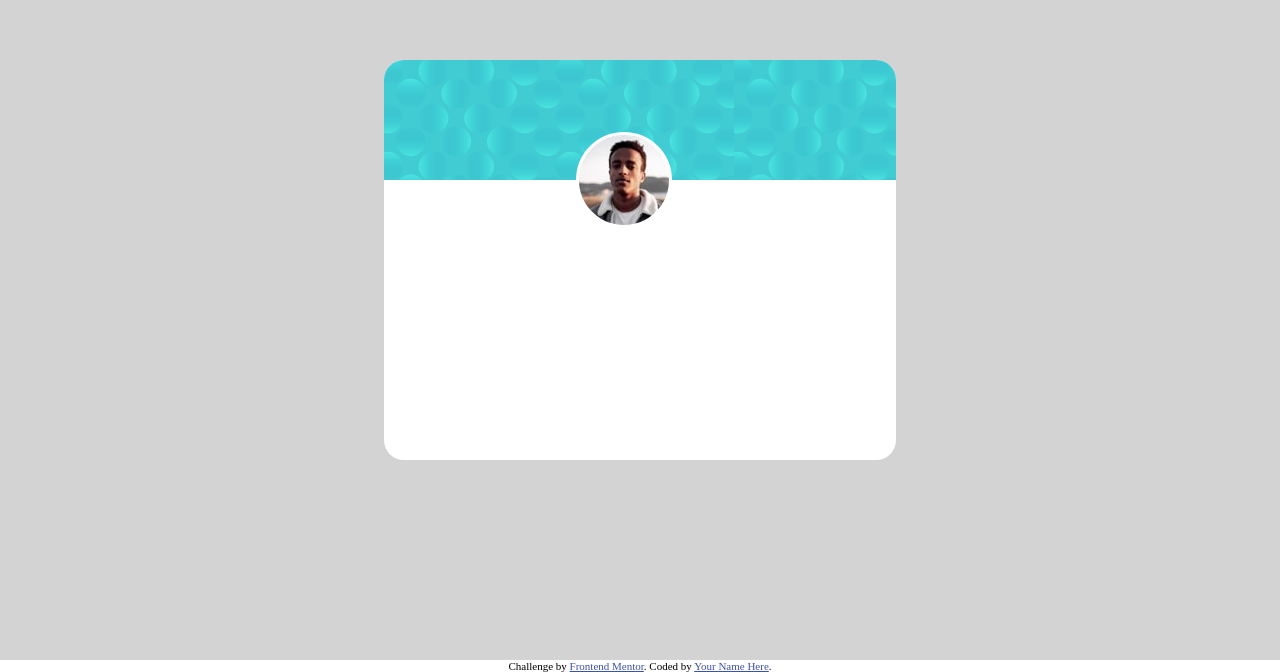
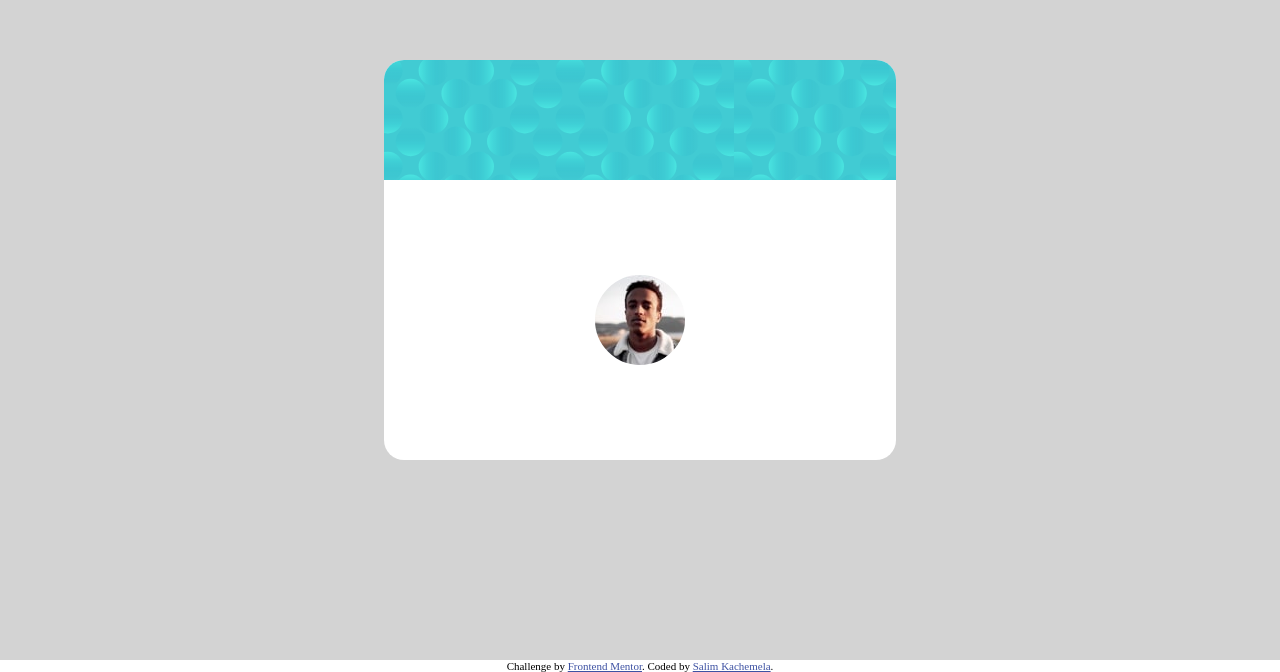
Before and after one commit to ProfKache/frontendmentor-challenges, a plain HTML site: page newbie/profile-card-component/index.html in a window 1280 px wide. Shown: the part 140-812 px from the top of the page. Drawn offline with Linux system fonts and the light colour scheme.

Commit message:
Update footer for the profile card

```diff
--- a/newbie/profile-card-component/css/style.css
+++ b/newbie/profile-card-component/css/style.css
@@ -22,6 +22,9 @@ body {
   /* border: 1px solid grey; */
   border-radius: 2rem;
   position: relative;
+  display: flex;
+  flex-direction: column;
+  align-items: stretch;
 }
 
 .upper {
@@ -37,8 +40,9 @@ body {
   border: 3px solid white;
   border-radius: 100%;
   background: url('/images/image-victor.jpg');
-  position: fixed;
-  top: 34vh;
-  left: 45vw;
+  /* position: fixed; */
+  /* top: 34vh; */
+  /* left: 45vw; */
+  margin: auto;
   object-fit: cover;
 }
--- a/newbie/profile-card-component/index.html
+++ b/newbie/profile-card-component/index.html
@@ -38,7 +38,9 @@
       Challenge by
       <a href="https://www.frontendmentor.io?ref=challenge" target="_blank"
         >Frontend Mentor</a
-      >. Coded by <a href="#">Your Name Here</a>.
+      >. Coded by
+      <a href="mailto:sakachemela@gmail.com" target="_blank">Salim Kachemela</a
+      >.
     </div>
   </body>
 </html>
```
